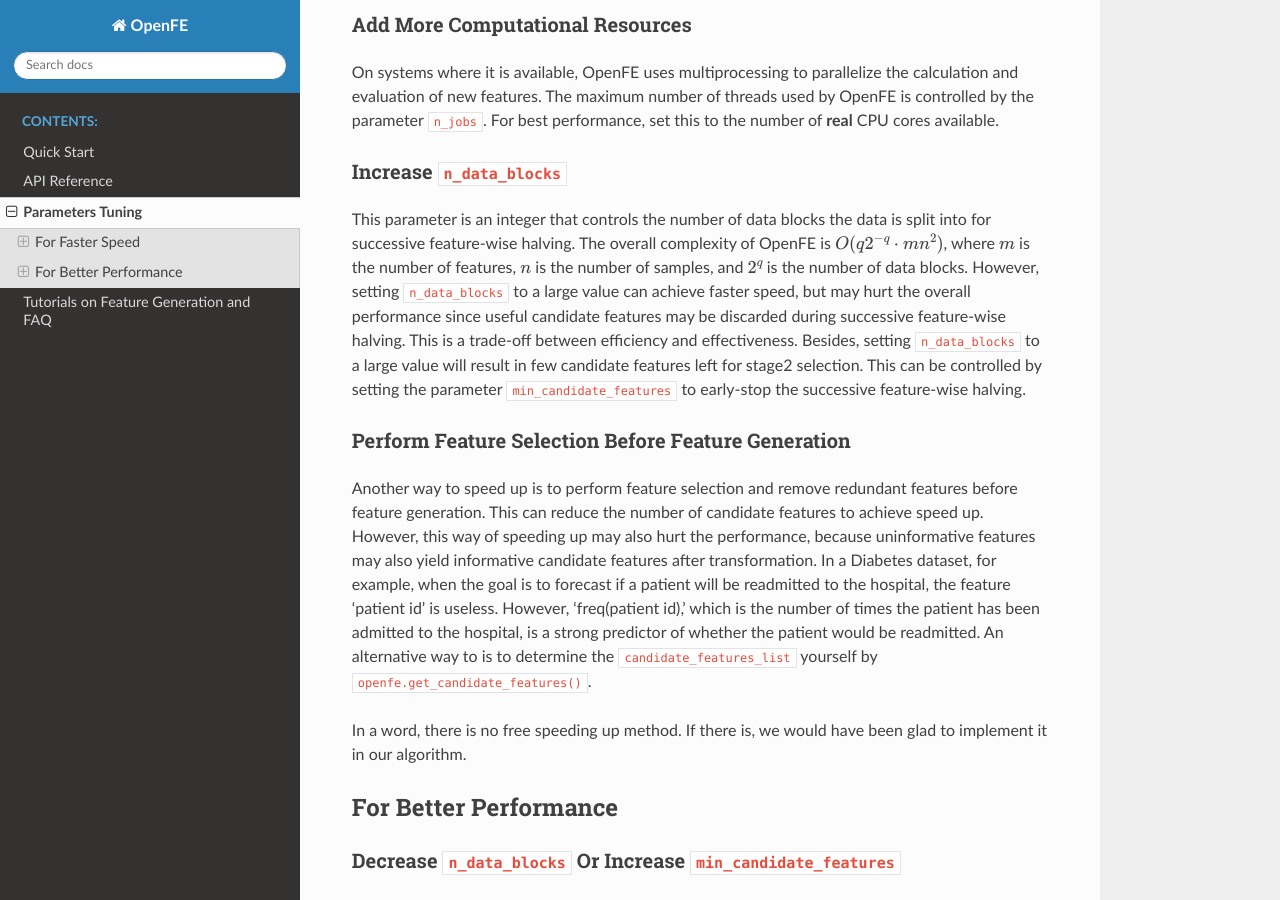
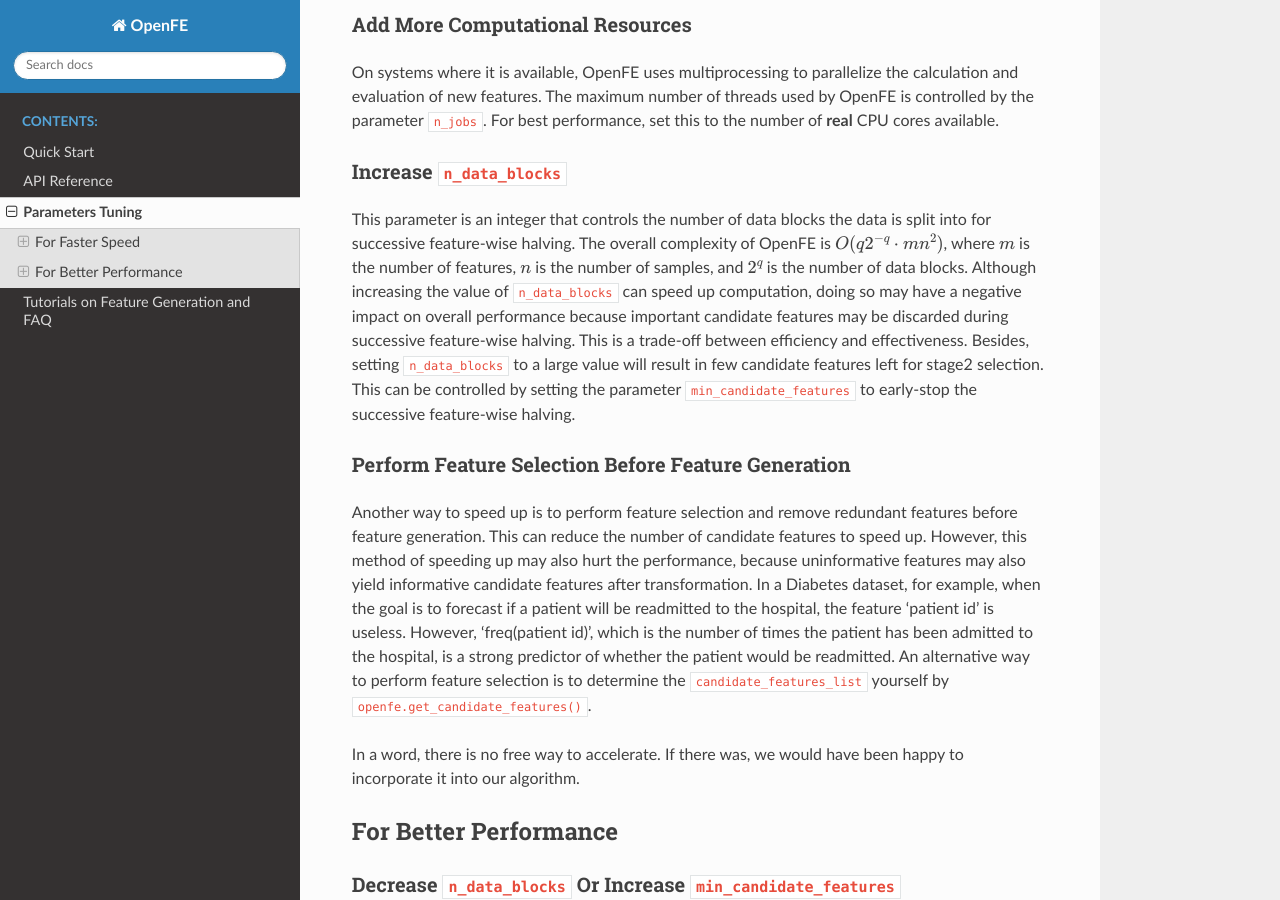
Before and after one commit to IIIS-Li-Group/OpenFE, a Sphinx documentation site: the page built from docs/parameter_tuning.rst, in a window 1280 px wide and 900 px high, scrolled down 253 px. Built offline with Sphinx 7.4.7 and the Read the Docs theme 2.0.0, drawn with Linux system fonts in a browser that asks for light colours.

Commit message:
update docs

```diff
--- a/docs/parameter_tuning.rst
+++ b/docs/parameter_tuning.rst
@@ -15,14 +15,14 @@ On systems where it is available, OpenFE uses multiprocessing to parallelize the
 Increase ``n_data_blocks``
 ''''''''''''''''''''''''''''''''''''''''''''''''
 
-This parameter is an integer that controls the number of data blocks the data is split into for successive feature-wise halving. The overall complexity of OpenFE is :math:`O(q2^{-q}\cdot mn^2)`, where :math:`m` is the number of features, :math:`n` is the number of samples, and :math:`2^q` is the number of data blocks. However, setting ``n_data_blocks`` to a large value can achieve faster speed, but may hurt the overall performance since useful candidate features may be discarded during successive feature-wise halving. This is a trade-off between efficiency and effectiveness. Besides, setting ``n_data_blocks`` to a large value will result in few candidate features left for stage2 selection. This can be controlled by setting the parameter ``min_candidate_features`` to early-stop the successive feature-wise halving.
+This parameter is an integer that controls the number of data blocks the data is split into for successive feature-wise halving. The overall complexity of OpenFE is :math:`O(q2^{-q}\cdot mn^2)`, where :math:`m` is the number of features, :math:`n` is the number of samples, and :math:`2^q` is the number of data blocks. Although increasing the value of ``n_data_blocks`` can speed up computation, doing so may have a negative impact on overall performance because important candidate features may be discarded during successive feature-wise halving. This is a trade-off between efficiency and effectiveness. Besides, setting ``n_data_blocks`` to a large value will result in few candidate features left for stage2 selection. This can be controlled by setting the parameter ``min_candidate_features`` to early-stop the successive feature-wise halving.
 
 Perform Feature Selection Before Feature Generation
 ''''''''''''''''''''''''''''''''''''''''''''''''''''''''''''''''''''''''''''''''''''''''''''''''''
 
-Another way to speed up is to perform feature selection and remove redundant features before feature generation. This can reduce the number of candidate features to achieve speed up. However, this way of speeding up may also hurt the performance, because uninformative features may also yield informative candidate features after transformation. In a Diabetes dataset, for example, when the goal is to forecast if a patient will be readmitted to the hospital, the feature 'patient id' is useless. However, 'freq(patient id),' which is the number of times the patient has been admitted to the hospital, is a strong predictor of whether the patient would be readmitted. An alternative way to  is to determine the ``candidate_features_list`` yourself by ``openfe.get_candidate_features()``.
+Another way to speed up is to perform feature selection and remove redundant features before feature generation. This can reduce the number of candidate features to speed up. However, this method of speeding up may also hurt the performance, because uninformative features may also yield informative candidate features after transformation. In a Diabetes dataset, for example, when the goal is to forecast if a patient will be readmitted to the hospital, the feature 'patient id' is useless. However, 'freq(patient id)', which is the number of times the patient has been admitted to the hospital, is a strong predictor of whether the patient would be readmitted. An alternative way to perform feature selection is to determine the ``candidate_features_list`` yourself by ``openfe.get_candidate_features()``.
 
-In a word, there is no free speeding up method. If there is, we would have been glad to implement it in our algorithm.
+In a word, there is no free way to accelerate. If there was, we would have been happy to incorporate it into our algorithm.
 
 For Better Performance
 -----------------------------
```
